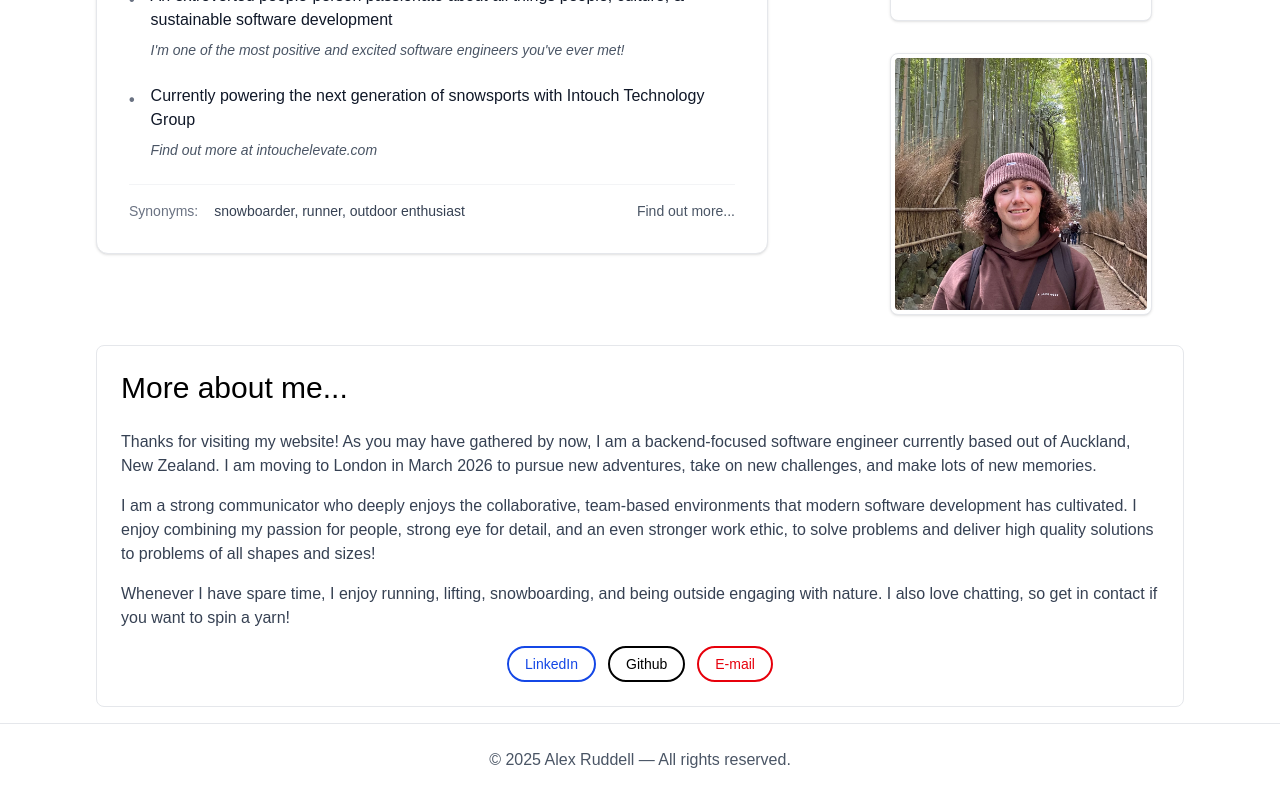
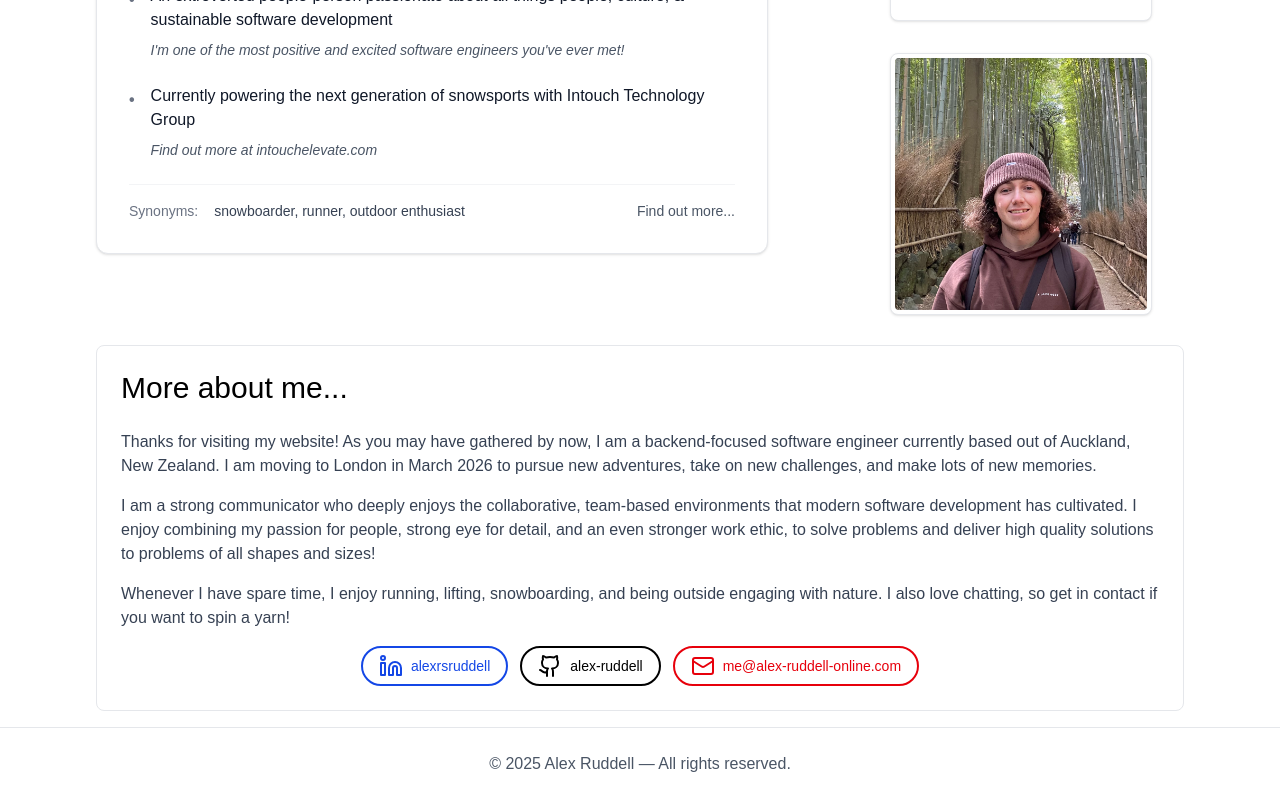
Before and after one commit to alex-ruddell/alex-ruddell-online, a Next.js app: page / in a window 1280 px wide. Shown: the part 471-1271 px from the top of the page. Built offline with nearby package versions, Linux system fonts and the light colour scheme.

Commit message:
Fix contact chips

```diff
--- a/app/components/About.tsx
+++ b/app/components/About.tsx
@@ -1,7 +1,7 @@
 "use client"
 
 import Section from "./common/Section"
-import ChipList from "./common/chip/ContactChipList"
+import ContactChipList from "./common/chip/ContactChipList"
 
 export default function About() {
 
@@ -30,7 +30,7 @@ export default function About() {
               </p>
 
               <div className="flex justify-center">
-                <ChipList />
+                <ContactChipList />
               </div>
             </div>
           </div>
--- a/app/components/common/chip/Chip.tsx
+++ b/app/components/common/chip/Chip.tsx
@@ -2,12 +2,12 @@ import React from "react";
 import Link from "next/link";
 
 export type ChipProps = {
-  label: string;
   href: string;
   className?: string;
+  children?: React.ReactNode
 };
 
-const Chip: React.FC<ChipProps> = ({ label, href, className }) => {
+const Chip: React.FC<ChipProps> = ({ href, className, children }) => {
   return (
     <Link
       href={href}
@@ -25,7 +25,7 @@ const Chip: React.FC<ChipProps> = ({ label, href, className }) => {
         `
       }
     >
-      {label}
+      {children}
     </Link>
   );
 };
--- a/app/components/common/chip/ContactChipList.tsx
+++ b/app/components/common/chip/ContactChipList.tsx
@@ -1,31 +1,28 @@
 import React from "react";
 import Chip from "./Chip";
-
+import { Github, Linkedin, Mail } from "lucide-react";
 
 export default function ContactChipList() {
-  const chips = [
-    {
-      label: "LinkedIn",
-      href: "https://www.linkedin.com/in/alexrsruddell/",
-      className: "bg-white hover:bg-blue-700 text-blue-700 hover:text-white border border-blue-700",
-    },
-    {
-      label: "Github",
-      href: "https://github.com/alex-ruddell",
-      className: "bg-white hover:bg-black text-black hover:text-white border border-black",
-    },
-    {
-      label: "E-mail",
-      href: "mailto:imalexruddell@gmail.com",
-      className: "bg-white hover:bg-red-600 text-red-600 hover:text-white border border-red-600",
-    },
-  ];
-
   return (
     <div className="flex flex-row flex-wrap gap-3">
-      {chips.map((chip, i) => (
-        <Chip key={i} {...chip} />
-      ))}
+      <Chip
+        key="linkedin"
+        href="https://www.linkedin.com/in/alexrsruddell/"
+        className="bg-white hover:bg-blue-700 text-blue-700 hover:text-white border border-blue-700">
+        <Linkedin /><span className="ms-2">alexrsruddell</span>
+      </Chip>
+      <Chip
+        key="github"
+        href="https://github.com/alex-ruddell"
+        className="bg-white hover:bg-black text-black hover:text-white border border-black">
+        <Github /><span className="ms-2">alex-ruddell</span>
+      </Chip>
+      <Chip
+        key="email"
+        href="mailto:me@alex-ruddell-online.com"
+        className="bg-white hover:bg-red-600 text-red-600 hover:text-white border border-red-600">
+        <Mail /><span className="ms-2">me@alex-ruddell-online.com</span>
+      </Chip>
     </div>
   );
 };
--- a/package.json
+++ b/package.json
@@ -12,7 +12,8 @@
     "lucide-react": "^0.553.0",
     "next": "16.0.2",
     "react": "19.2.0",
-    "react-dom": "19.2.0"
+    "react-dom": "19.2.0",
+    "vercel": "^48.10.12"
   },
   "devDependencies": {
     "@tailwindcss/postcss": "^4",
```
Also changed, not shown: 1 other file (tests, documents, lock files or other folders).
